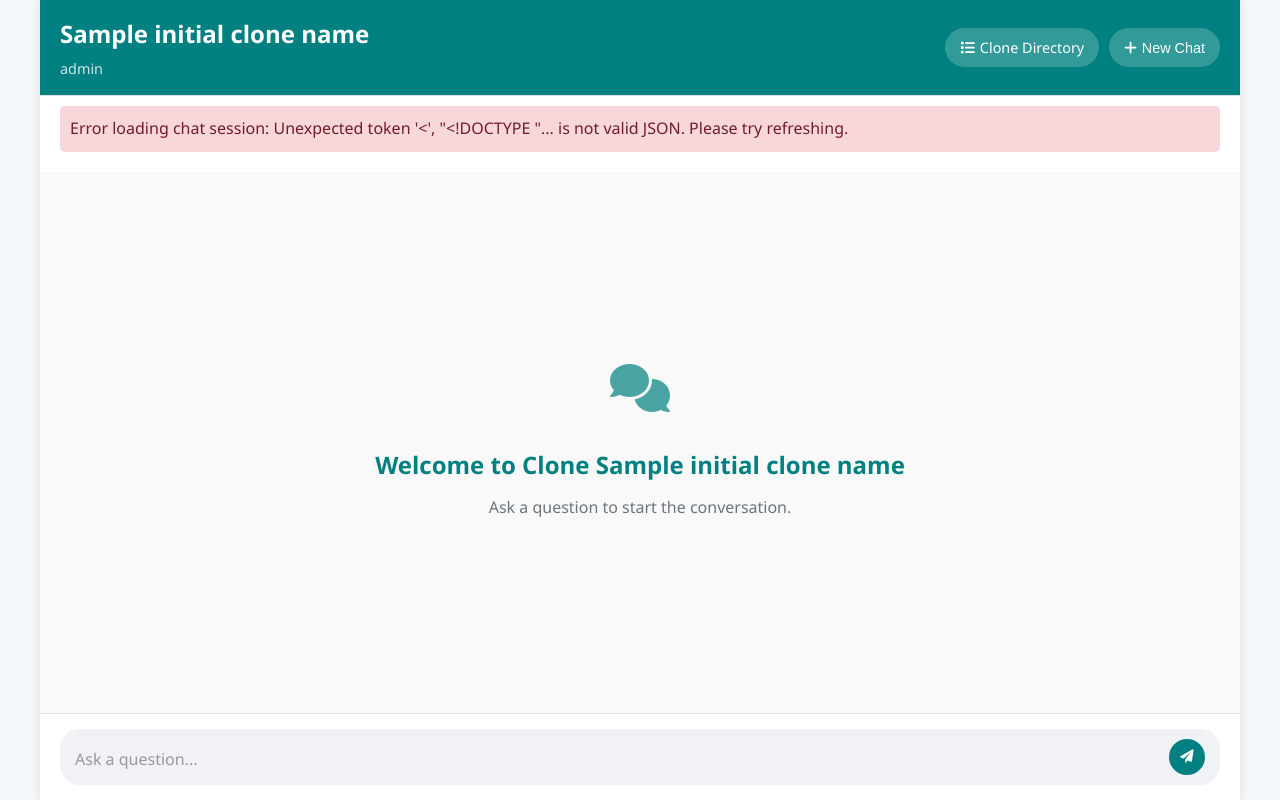
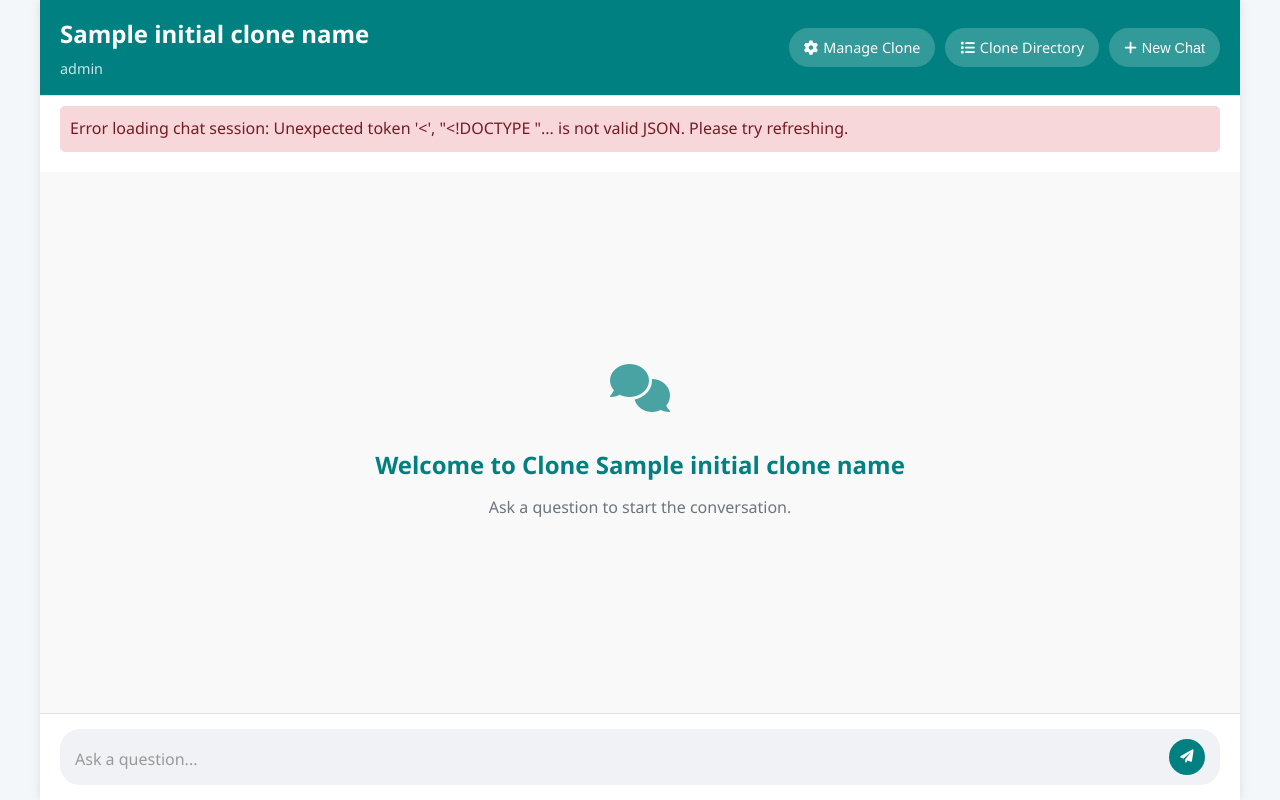
Before and after one commit to brandonup/ai_clone, a Flask app: template frontend/templates/chat_interface.html in a window 1280 px wide. Run offline with Flask 3, Linux system fonts and the light colour scheme; the template is opened without the code that fills it: most values are stand-ins (such as "Sample title", 1, 10 or a date in 2020).

Commit message:
Add Manage Clone button to chat interface header

```diff
--- a/frontend/templates/chat_interface.html
+++ b/frontend/templates/chat_interface.html
@@ -15,11 +15,15 @@
                 <div id="role-tag-header" class="role-tag" style="display: none;"></div>
             </div>
             <div class="header-actions">
-                 <!-- Link to frontend directory -->
+                <!-- Manage Clone button -->
+                <a href="{{ url_for('manage_clone_page', clone_id=initial_clone_id) }}" class="new-chat-btn">
+                    <i class="fas fa-cog"></i> Manage Clone
+                </a>
+                <!-- Link to frontend directory -->
                 <a href="{{ url_for('clone_directory') }}" class="new-chat-btn">
                     <i class="fas fa-list"></i> Clone Directory
                 </a>
-                 <!-- Button handled by JS -->
+                <!-- Button handled by JS -->
                 <button id="new-chat-button" class="new-chat-btn">
                     <i class="fas fa-plus"></i> New Chat
                 </button>
```
